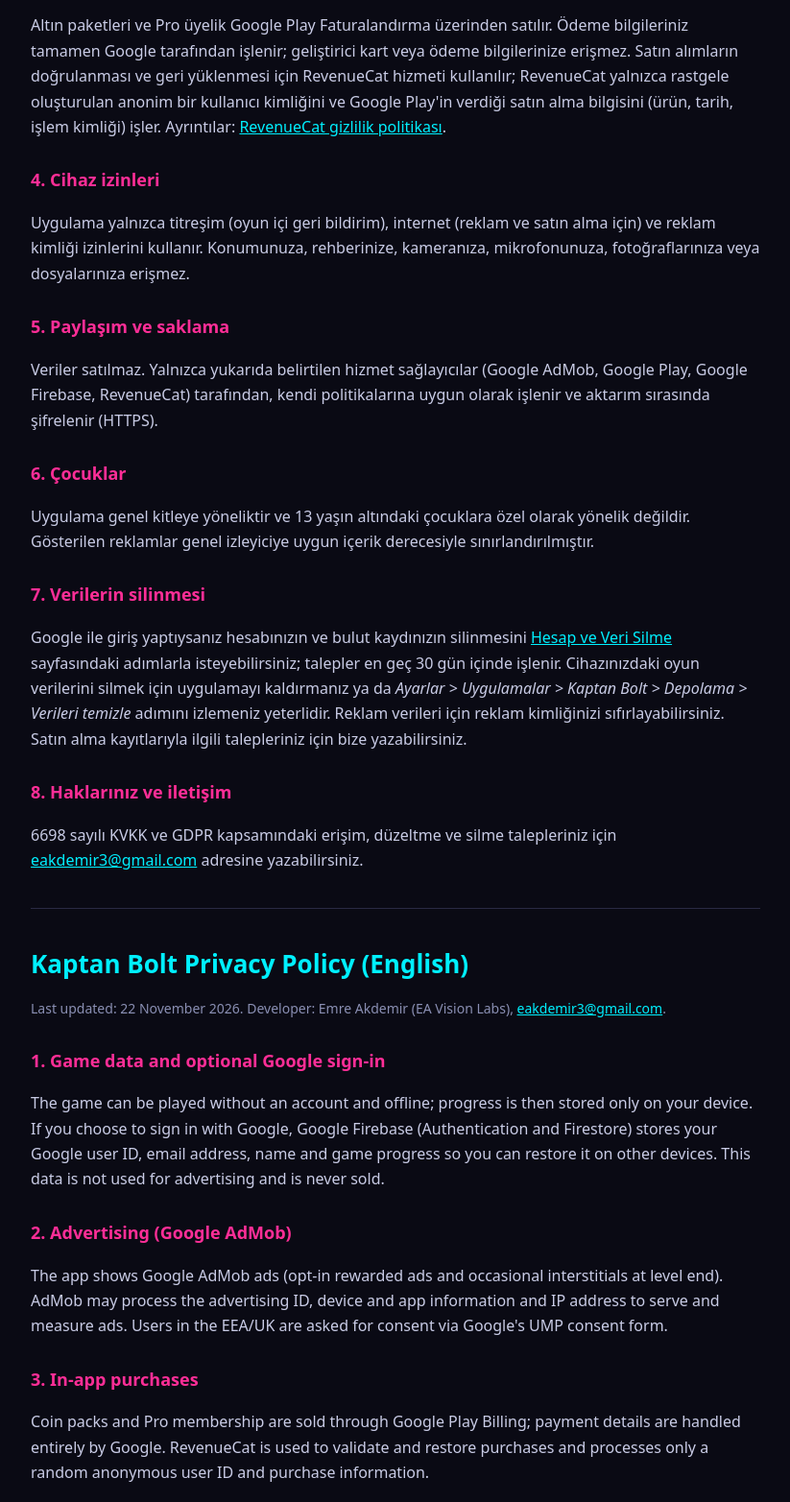
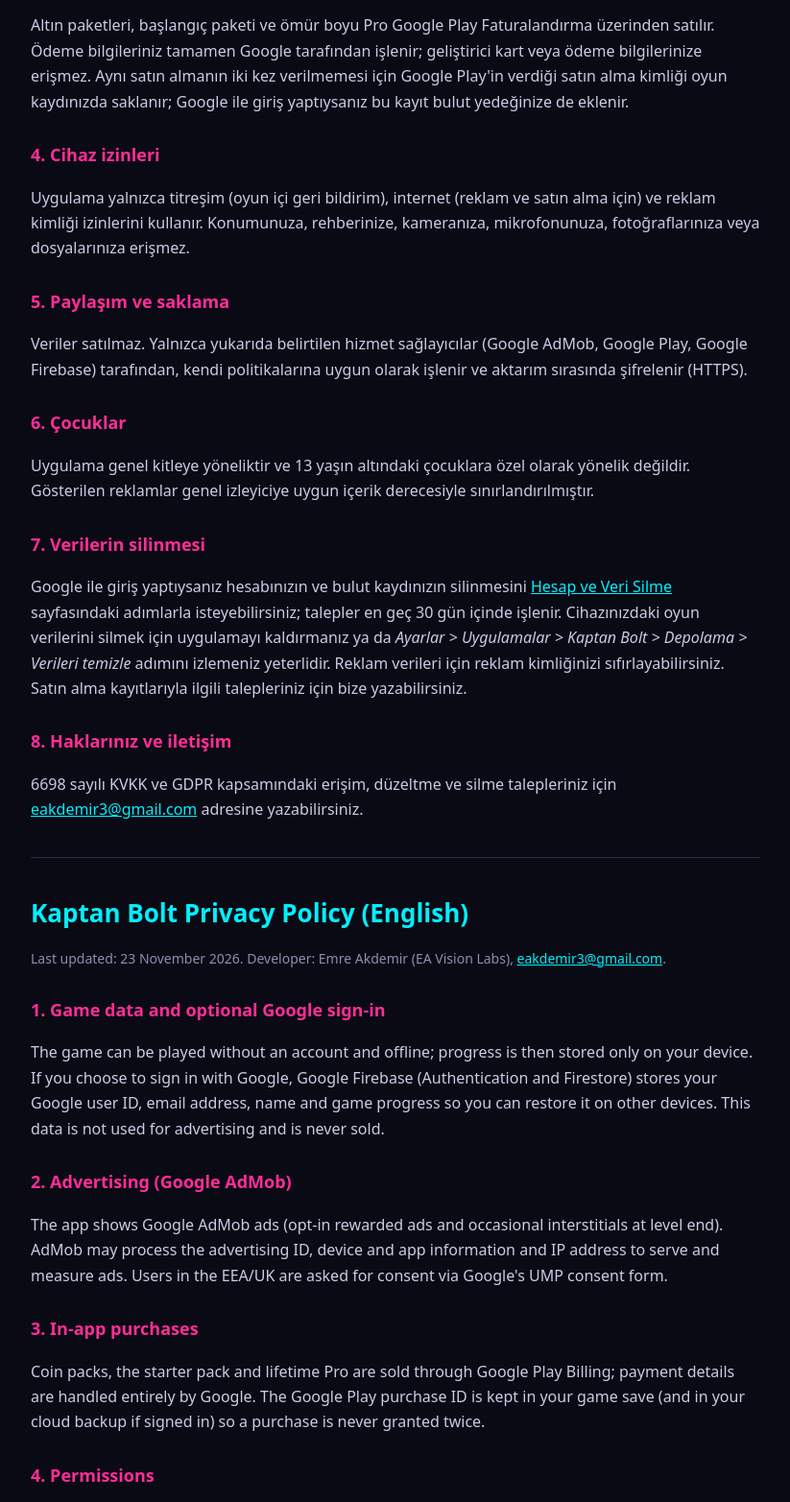
Before and after one commit to eakdemir3-prog/fitnex-legal, a plain HTML site: page kaptan-bolt/gizlilik.html in a window 1280 px wide. Shown: the part 789-2354 px from the top of the page at 96% size, without its empty margins (228-1051 px from the left). Drawn offline with Linux system fonts and the light colour scheme.

Commit message:
kaptan-bolt: RevenueCat kaldırıldı, satın alma doğrudan Google Play
Co-Authored-By: Claude Opus 5.5 <noreply@anthropic.com>
Claude-Session: https://claude.ai/code/session_016HUuUqQT7PB9gWbp6eAUMg

```diff
--- a/kaptan-bolt/gizlilik.html
+++ b/kaptan-bolt/gizlilik.html
@@ -10,7 +10,7 @@
 <main>
 <span class="badge">EA Vision Labs</span>
 <h1>Kaptan Bolt Gizlilik Politikası</h1>
-<p class="m">Son güncelleme: 22 Kasım 2026</p>
+<p class="m">Son güncelleme: 23 Kasım 2026</p>
 <p>Bu politika, <b>Kaptan Bolt: Son Hamle</b> mobil oyununun (“Uygulama”) verileri nasıl işlediğini açıklar. Veri sorumlusu: <b>Emre Akdemir (EA Vision Labs)</b>, iletişim: <a href="mailto:eakdemir3@gmail.com">eakdemir3@gmail.com</a>.</p>
 
 <h2>1. Oyun verileri ve isteğe bağlı Google girişi</h2>
@@ -21,13 +21,13 @@
 <p>Uygulama ücretsizdir ve Google AdMob reklamları gösterir: isteğe bağlı ödüllü reklamlar (enerji, altın, ipucu veya devam hakkı için) ve belirli aralıklarla bölüm sonlarında tam ekran reklamlar. AdMob; reklam kimliği, cihaz ve uygulama bilgileri, IP adresi gibi verileri reklam sunmak, ölçmek ve kötüye kullanımı önlemek için işleyebilir. Avrupa Ekonomik Alanı ve İngiltere'deki kullanıcılardan Google'ın onay formuyla (UMP) izin istenir. Reklam kimliğini cihazınızın <i>Ayarlar &gt; Google &gt; Reklamlar</i> bölümünden sıfırlayabilir veya silebilirsiniz. Ayrıntılar: <a href="https://policies.google.com/technologies/ads">Google reklam politikaları</a>.</p>
 
 <h2>3. Uygulama içi satın alma</h2>
-<p>Altın paketleri ve Pro üyelik Google Play Faturalandırma üzerinden satılır. Ödeme bilgileriniz tamamen Google tarafından işlenir; geliştirici kart veya ödeme bilgilerinize erişmez. Satın alımların doğrulanması ve geri yüklenmesi için RevenueCat hizmeti kullanılır; RevenueCat yalnızca rastgele oluşturulan anonim bir kullanıcı kimliğini ve Google Play'in verdiği satın alma bilgisini (ürün, tarih, işlem kimliği) işler. Ayrıntılar: <a href="https://www.revenuecat.com/privacy">RevenueCat gizlilik politikası</a>.</p>
+<p>Altın paketleri, başlangıç paketi ve ömür boyu Pro Google Play Faturalandırma üzerinden satılır. Ödeme bilgileriniz tamamen Google tarafından işlenir; geliştirici kart veya ödeme bilgilerinize erişmez. Aynı satın almanın iki kez verilmemesi için Google Play'in verdiği satın alma kimliği oyun kaydınızda saklanır; Google ile giriş yaptıysanız bu kayıt bulut yedeğinize de eklenir.</p>
 
 <h2>4. Cihaz izinleri</h2>
 <p>Uygulama yalnızca titreşim (oyun içi geri bildirim), internet (reklam ve satın alma için) ve reklam kimliği izinlerini kullanır. Konumunuza, rehberinize, kameranıza, mikrofonunuza, fotoğraflarınıza veya dosyalarınıza erişmez.</p>
 
 <h2>5. Paylaşım ve saklama</h2>
-<p>Veriler satılmaz. Yalnızca yukarıda belirtilen hizmet sağlayıcılar (Google AdMob, Google Play, Google Firebase, RevenueCat) tarafından, kendi politikalarına uygun olarak işlenir ve aktarım sırasında şifrelenir (HTTPS).</p>
+<p>Veriler satılmaz. Yalnızca yukarıda belirtilen hizmet sağlayıcılar (Google AdMob, Google Play, Google Firebase) tarafından, kendi politikalarına uygun olarak işlenir ve aktarım sırasında şifrelenir (HTTPS).</p>
 
 <h2>6. Çocuklar</h2>
 <p>Uygulama genel kitleye yöneliktir ve 13 yaşın altındaki çocuklara özel olarak yönelik değildir. Gösterilen reklamlar genel izleyiciye uygun içerik derecesiyle sınırlandırılmıştır.</p>
@@ -41,13 +41,13 @@
 <hr>
 
 <h1>Kaptan Bolt Privacy Policy (English)</h1>
-<p class="m">Last updated: 22 November 2026. Developer: Emre Akdemir (EA Vision Labs), <a href="mailto:eakdemir3@gmail.com">eakdemir3@gmail.com</a>.</p>
+<p class="m">Last updated: 23 November 2026. Developer: Emre Akdemir (EA Vision Labs), <a href="mailto:eakdemir3@gmail.com">eakdemir3@gmail.com</a>.</p>
 <h2>1. Game data and optional Google sign-in</h2>
 <p>The game can be played without an account and offline; progress is then stored only on your device. If you choose to sign in with Google, Google Firebase (Authentication and Firestore) stores your Google user ID, email address, name and game progress so you can restore it on other devices. This data is not used for advertising and is never sold.</p>
 <h2>2. Advertising (Google AdMob)</h2>
 <p>The app shows Google AdMob ads (opt-in rewarded ads and occasional interstitials at level end). AdMob may process the advertising ID, device and app information and IP address to serve and measure ads. Users in the EEA/UK are asked for consent via Google's UMP consent form.</p>
 <h2>3. In-app purchases</h2>
-<p>Coin packs and Pro membership are sold through Google Play Billing; payment details are handled entirely by Google. RevenueCat is used to validate and restore purchases and processes only a random anonymous user ID and purchase information.</p>
+<p>Coin packs, the starter pack and lifetime Pro are sold through Google Play Billing; payment details are handled entirely by Google. The Google Play purchase ID is kept in your game save (and in your cloud backup if signed in) so a purchase is never granted twice.</p>
 <h2>4. Permissions</h2>
 <p>The app only uses vibration, internet and advertising ID. It does not access your location, contacts, camera, microphone, photos or files.</p>
 <h2>5. Sharing</h2>
```
Also changed, not shown: kaptan-bolt/hesap-silme.html (+2 -2 lines).
